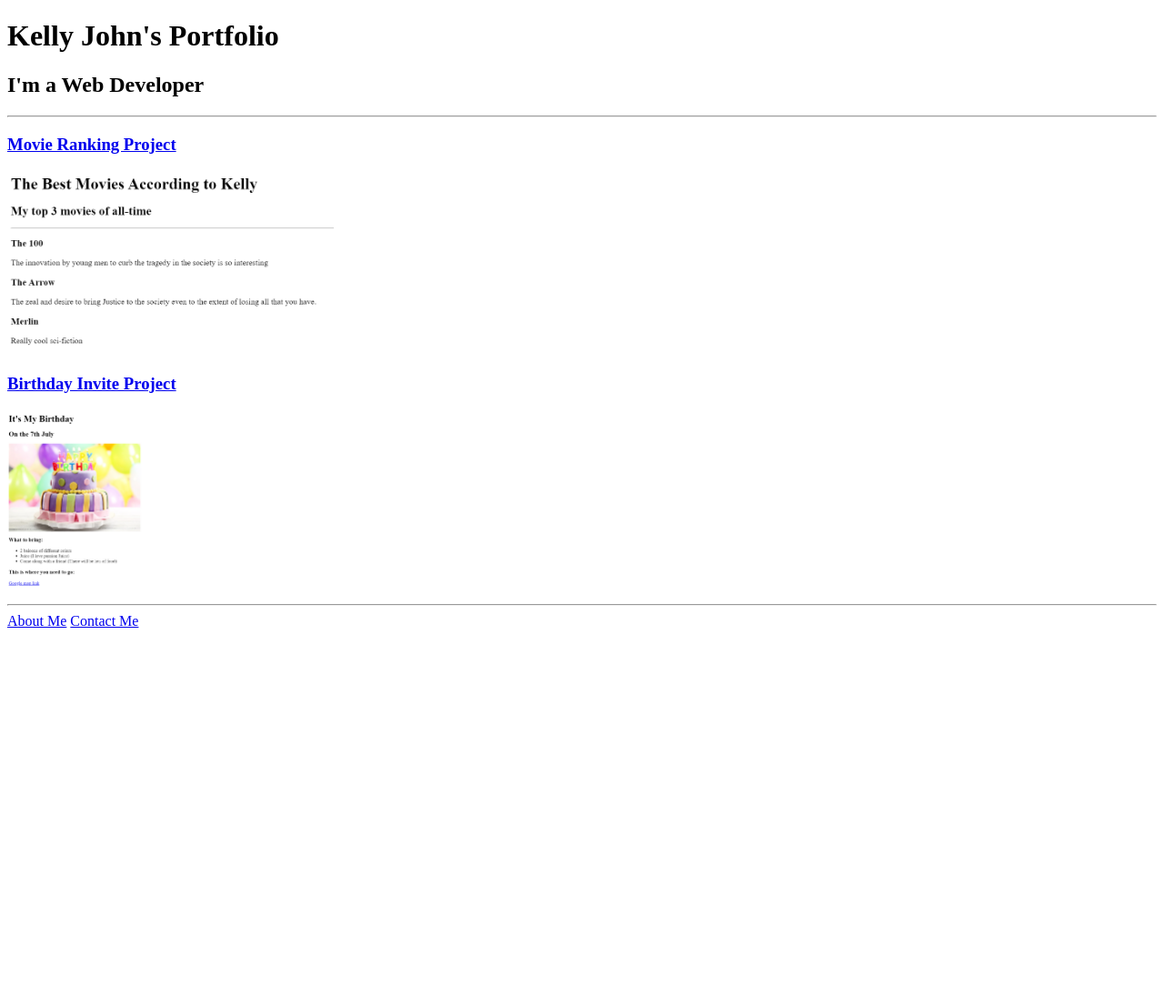
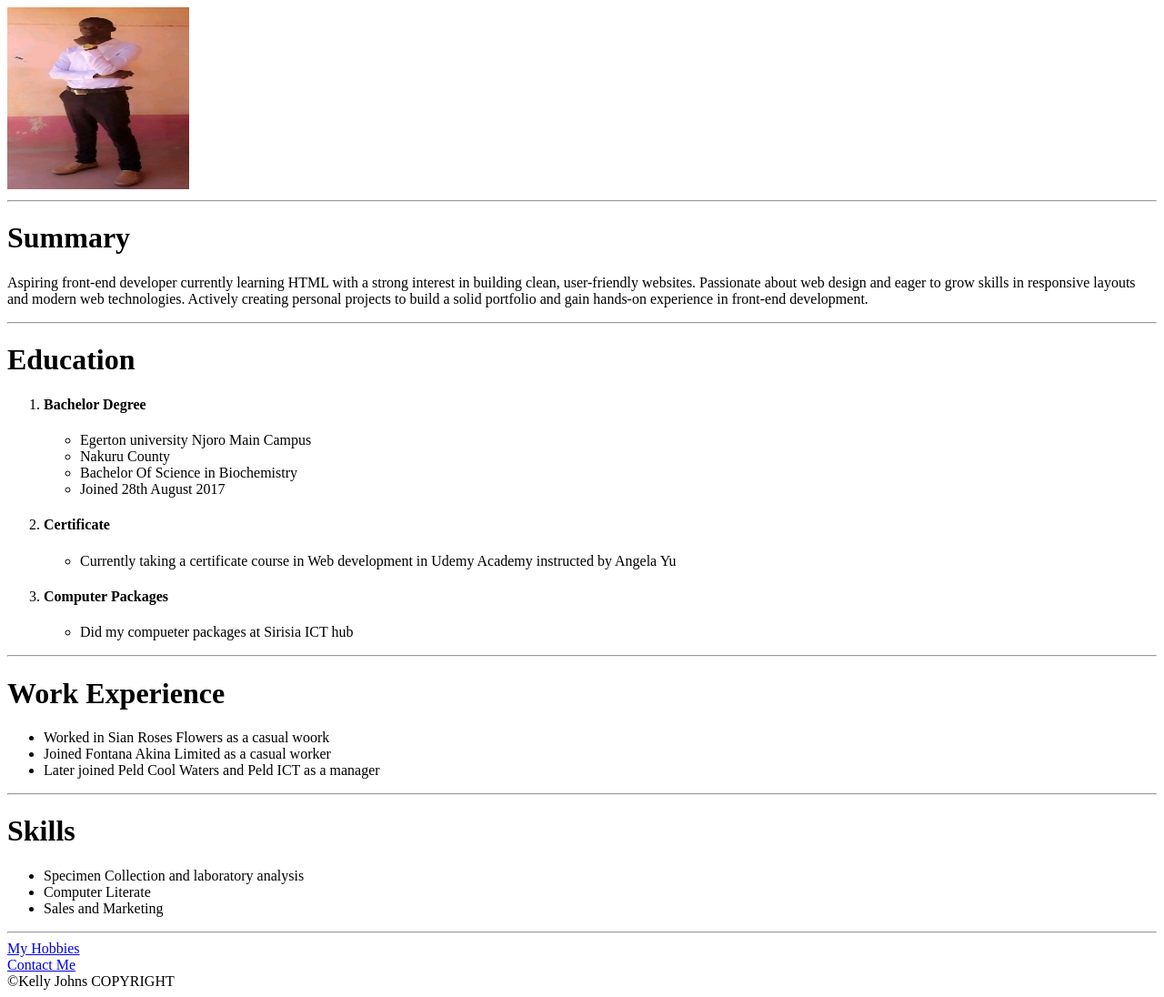
Before and after one commit to KELYONES/html-portfolio, a plain HTML site: page index.html in a window 1280 px wide. Shown: the whole page at 91% size. Before the commit the page ends 800 px from the top, so only its background shows below. Drawn offline with Linux system fonts and the light colour scheme.

Commit message:
Add files via upload

```diff
--- a/index.html
+++ b/index.html
@@ -1,22 +1,52 @@
 <!DOCTYPE html>
 <html lang="en">
+<head>
+    <meta charset="UTF-8">
+    <meta name="viewport" content="width=device-width, initial-scale=1.0">
+    <title>My Resume</title>
+</head>
+<body>
+    <img src="./kelly.jpg" height="200" width="200">
+    <hr>
+    <h1>Summary</h1>
+    <p>Aspiring front-end developer currently learning HTML with a strong interest in building clean, user-friendly websites. Passionate about web design and eager to grow skills in responsive layouts and modern web technologies. Actively creating personal projects to build a solid portfolio and gain hands-on experience in front-end development.</p>
+    <hr>
+    <h1>Education</h1>
+<ol>
+  <li><h4>Bachelor Degree</h4></li>
+    <ul>
+     <li>Egerton university Njoro Main Campus</li>
+     <li>Nakuru County</li>
+     <li>Bachelor Of Science in Biochemistry</li>
+     <li>Joined 28th August 2017</li>
+    </ul>
+  <li> <h4>Certificate</h4></li>
+   <ul>
+    <li><p>Currently taking a certificate course in Web development in Udemy Academy instructed by Angela Yu</p></li>
+   </ul>
+  <li><h4>Computer Packages</h4></li>
+   <ul>
+    <li><p>Did my compueter packages at Sirisia ICT hub</p></li>
+   </ul>
+</ol>
+<hr>
+<h1>Work Experience</h1>
+  <ul>
+    <li>Worked in Sian Roses Flowers as a casual woork</li>
+    <li>Joined Fontana Akina Limited as a casual worker</li>
+    <li>Later joined Peld Cool Waters and Peld ICT as a manager</li>
+  </ul>
+  <hr>
+  <h1>Skills</h1>
+  <ul>
+    <li>Specimen Collection and laboratory analysis</li>
+    <li>Computer Literate</li>
+    <li>Sales and Marketing</li>
+  </ul>
+  <hr>
+  <a href="./Hobbies.html">My Hobbies</a> <br>
+  <a href="./contact.html">Contact Me</a> <br>
+  <footer>&copy;Kelly Johns COPYRIGHT</footer>
 
-<head>
-  <meta charset="UTF-8">
-  <title>Kelly John's Portfolio</title>
-</head>
-
-<body>
-  <h1>Kelly John's Portfolio</h1>
-  <h2>I'm a Web Developer</h2>
-  <hr />
-  <h3><a href="./public/movie-ranking.html">Movie Ranking Project</a></h3>
-  <img src="./assets/images/movie-ranking.png" height="200" alt="movie ranking project preview"/>
-  <h3><a href="./public/birthday-invite.html">Birthday Invite Project</a></h3>
-  <img src="./assets/images/birthday-invite.png" height="200" alt="birthday invite project preview"/>
-  <hr />
-  <a href="./public/about.html">About Me</a>
-  <a href="./public/contact.html">Contact Me</a>
 </body>
-
 </html>
```
Also changed, not shown: Hobbies.html (added, +8 -0 lines), contact.html (added, +4 -0 lines), kelly.jpg (added).
